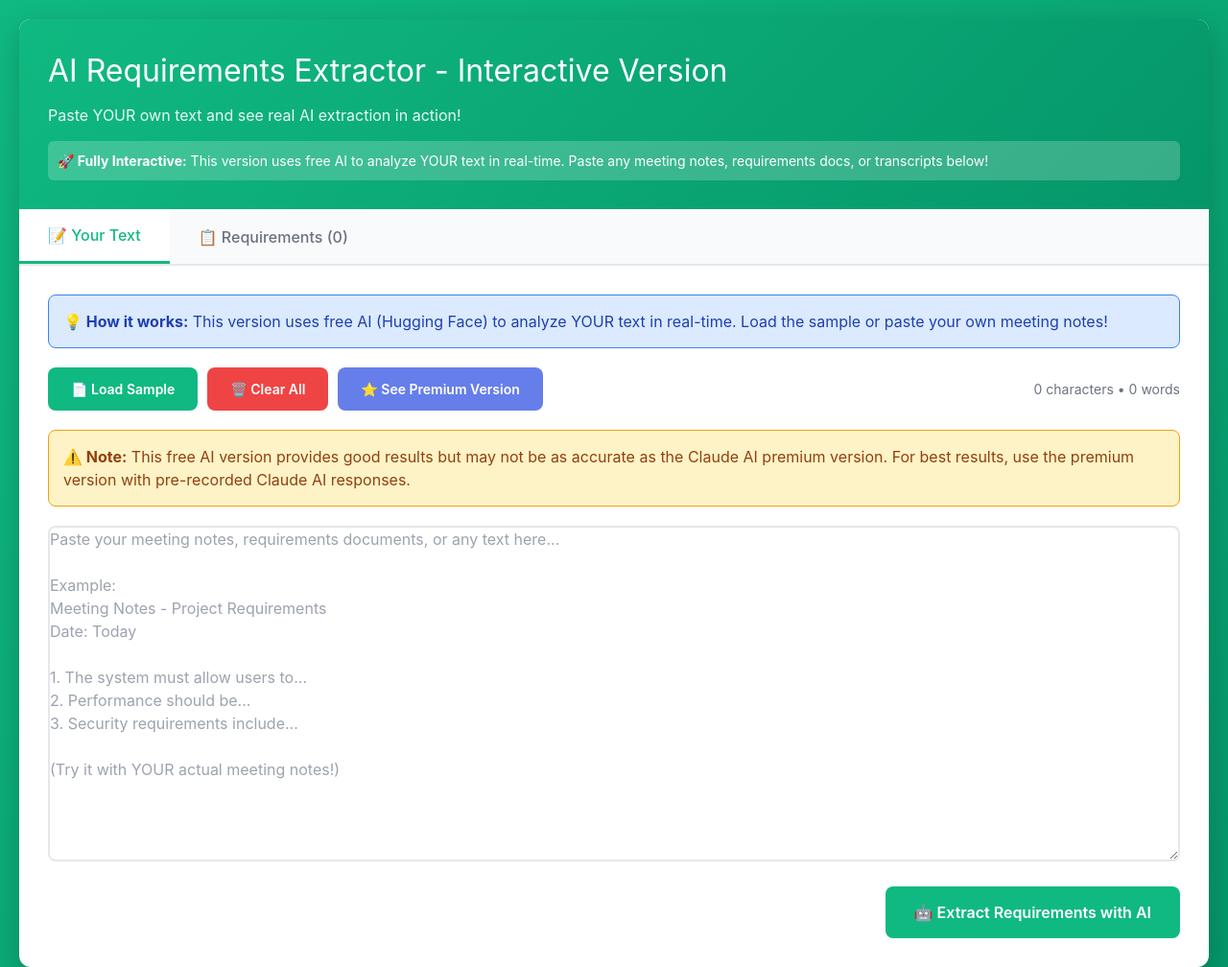
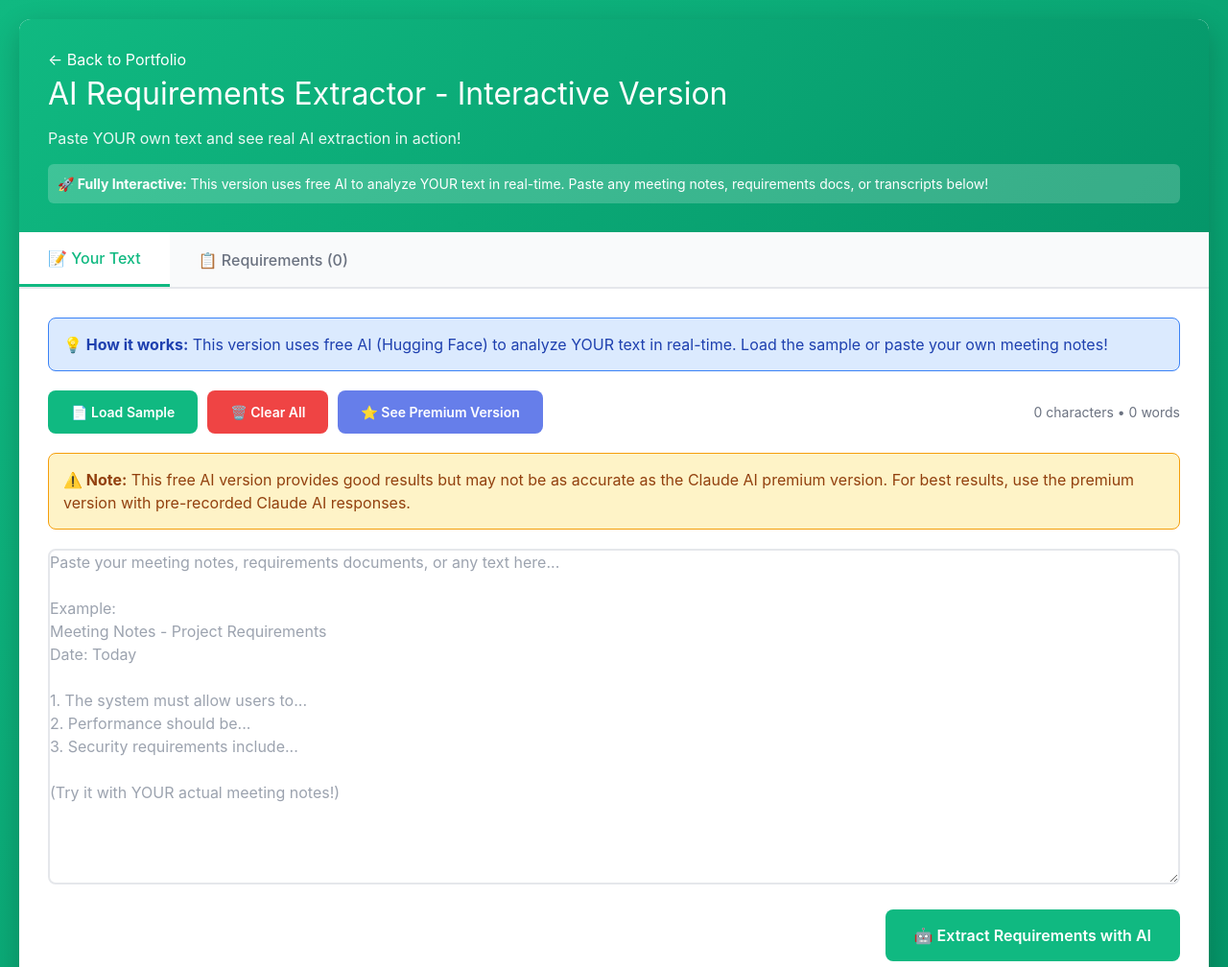
Before and after one commit to Anurs11/AnuRS_AI_BA_Analyst.github.io, a plain HTML site: page projects/requirements-extractor-live.html in a window 1280 px wide. Shown: the top 1008 px of the page at 96% size. Drawn offline with nearby package versions, Linux system fonts and the light colour scheme.

Commit message:
Update requirements-extractor-live.html

```diff
--- a/projects/requirements-extractor-live.html
+++ b/projects/requirements-extractor-live.html
@@ -196,6 +196,7 @@
 <body>
     <div class="container">
         <div class="header">
+             <a href="../index.html" class="back-link">← Back to Portfolio</a>
             <h1 style="margin: 0 0 10px 0; font-size: 32px;">AI Requirements Extractor - Interactive Version</h1>
             <p style="margin: 0; opacity: 0.9;">Paste YOUR own text and see real AI extraction in action!</p>
             <div style="margin-top: 15px; padding: 10px; background: rgba(255,255,255,0.2); border-radius: 6px; font-size: 14px;">
```
